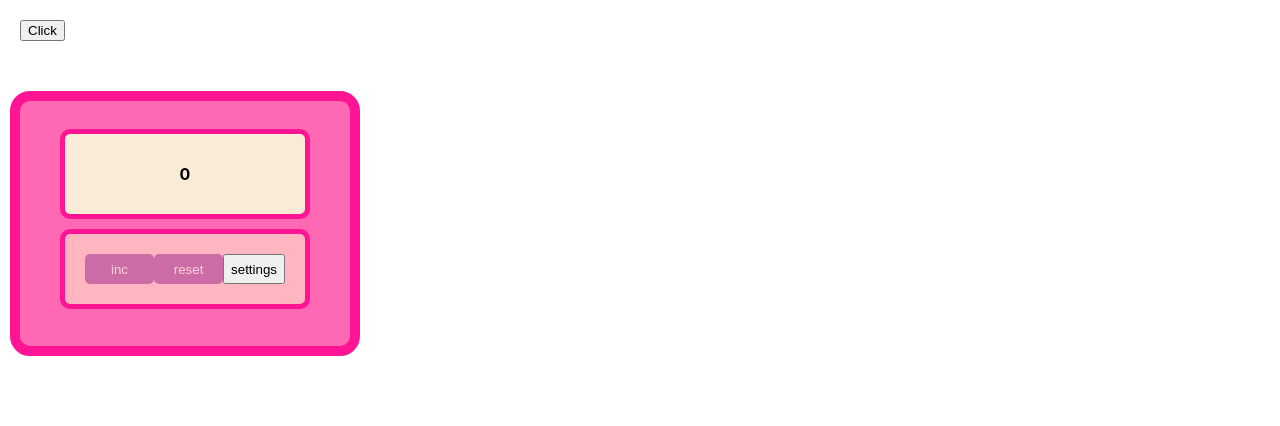
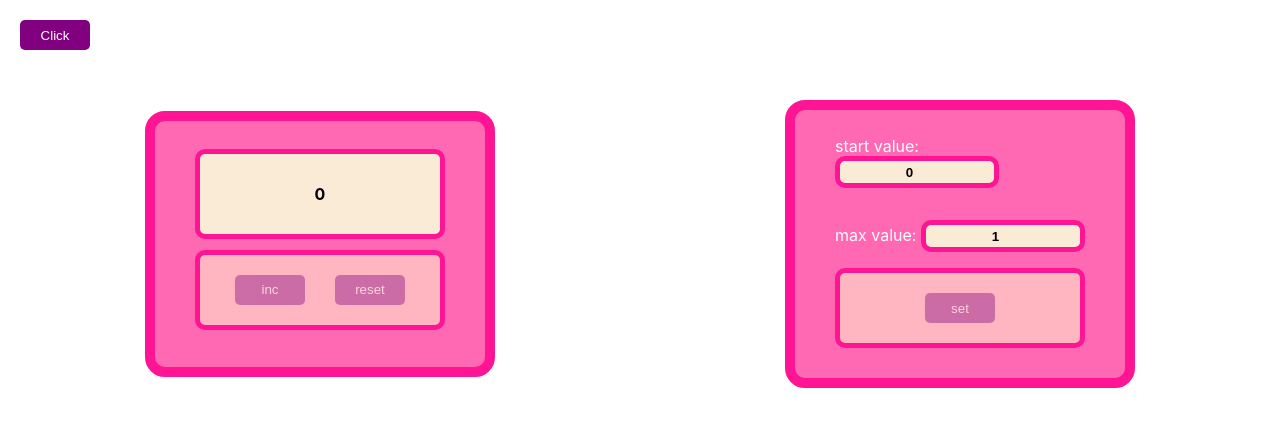
Before and after one commit to VitaMirosh/Counter, a React (Create React App) app: page / in a window 1280 px wide. Shown: the top 426 px of the page. Built offline with nearby package versions, Linux system fonts and the light colour scheme.

Commit message:
super counter  + localSt

```diff
--- a/src/App.css
+++ b/src/App.css
@@ -12,3 +12,11 @@
     display: block;
     margin: 20px 0 0 20px;
 }
+.button{
+    width: 70px;
+    height: 30px;
+    background-color: purple;
+    border-radius: 5px;
+    border: purple;
+    color: white;
+}
--- a/src/App.tsx
+++ b/src/App.tsx
@@ -23,6 +23,8 @@ function App() {
         localStorage.setItem('count', JSON.stringify(counter))
         localStorage.setItem('text', textValue)
         localStorage.setItem('dis', JSON.stringify(disButton))
+        localStorage.setItem('switchOn',JSON.stringify(switchButton))
+
 
         if (maxValue === 1 && startValue === 0) {
             setTextValue('')
@@ -32,7 +34,7 @@ function App() {
             }
         }
 
-    }, [startValue, maxValue, counter, textValue, disButton])
+    }, [startValue, maxValue, counter, textValue, disButton,switchButton])
 
 
     let strString = localStorage.getItem('valueSt')
@@ -40,6 +42,7 @@ function App() {
     let coun = localStorage.getItem('count')
     let t = localStorage.getItem('text')
     let disBut = localStorage.getItem('dis')
+    let switchCount=localStorage.getItem('switchOn')
 
     useEffect(() => {
         if (strString) {
@@ -57,6 +60,9 @@ function App() {
         if (disBut) {
             setDisButton(JSON.parse(disBut))
         }
+        if(switchCount){
+            setSwitchButton(JSON.parse(switchCount))
+        }
     }, [])
 
 
@@ -67,28 +73,32 @@ function App() {
 
     const click = () => {
         if (switchButton) {
-
+            setSwitchButton(false)
+        }else{
+            setSwitchButton(true)
         }
     }
 
 
     return (
         <div className="App">
-            <button className={'but'} onClick={click}>Click</button>
-            {/*<SimpleCounter*/}
-            {/*    textValue={textValue}*/}
-            {/*    counter={counter}*/}
-            {/*    incCounterHandler={incCounterHandler}*/}
-            {/*    resentCounterHandler={resentCounterHandler}*/}
-            {/*    startValue={startValue}*/}
-            {/*    maxValue={maxValue}*/}
-            {/*    disButton={disButton}*/}
-            {/*    setStartValue={setStartValue}*/}
-            {/*    setMaxvalue={setMaxvalue}*/}
-            {/*    setCounter={setCounter}*/}
-            {/*    setTextValue={setTextValue}*/}
-            {/*    setDisButton={setDisButton}*/}
-            {/*/>*/}
+            <button className={'button'} onClick={click}>Click</button>
+           {switchButton ?
+                <SimpleCounter
+                    textValue={textValue}
+                    counter={counter}
+                    incCounterHandler={incCounterHandler}
+                    resentCounterHandler={resentCounterHandler}
+                    startValue={startValue}
+                    maxValue={maxValue}
+                    disButton={disButton}
+                    setStartValue={setStartValue}
+                    setMaxvalue={setMaxvalue}
+                    setCounter={setCounter}
+                    setTextValue={setTextValue}
+                    setDisButton={setDisButton}
+
+                /> :
                 <SuperCounter
                     textValue={textValue}
                     counter={counter}
@@ -104,7 +114,7 @@ function App() {
                     setDisButton={setDisButton}
 
                 />
-
+            }
         </div>
     );
 }
--- a/src/Components/Counters/Counter.tsx
+++ b/src/Components/Counters/Counter.tsx
@@ -9,14 +9,14 @@ type PropsType = {
     maxValue: number,
     disButton: boolean,
     setSetting?: (sett: boolean) => void,
-    setting?: boolean
+    setting?: boolean,
+
 }
 
 export function Counter(props: PropsType) {
 
     const switchOn = () => {
         props.setSetting?.(false)
-        // if (props.setSetting) props.setSetting(false)
     }
 
     const disabledButton1 = props.disButton || props.counter === props.maxValue ? s.disable : s.button
@@ -25,16 +25,29 @@ export function Counter(props: PropsType) {
     return (
         <div className={s.counter}>
             <h1 className={displeyError}>{props.textValue === '' ? props.counter : props.textValue}</h1>
+            {props.setting ?
                 <div className={s.buttons}>
-                <button className={disabledButton1} onClick={props.incCounterHandler}
+
+                    < button className={disabledButton1} onClick={props.incCounterHandler}
+                             disabled={props.disButton}>inc
+                    </button>
+                    <button className={disabledButton2} onClick={props.resentCounterHandler}
+                            disabled={props.disButton}>reset
+                    </button>
+                    <button className={s.button} onClick={switchOn}>settings</button>
+                </div>
+                :
+                <div className={s.buttons}>
+
+                    < button className={disabledButton1} onClick={props.incCounterHandler}
                              disabled={props.disButton}>inc
                     </button>
                     <button className={disabledButton2} onClick={props.resentCounterHandler}
                             disabled={props.disButton}>reset
                     </button>
 
-                <button onClick={switchOn}>settings</button>
                 </div>
+            }
         </div>
     )
 }
--- a/src/Components/ValuesCounters/ValueCounnter.tsx
+++ b/src/Components/ValuesCounters/ValueCounnter.tsx
@@ -8,23 +8,26 @@ type GetPropsType = {
     setStartValue: (startValue: number) => void,
     setMaxvalue: (maxValue: number) => void,
     setTextValue: (text: string) => void
-    counter: number
-    setDisButton: (dis: boolean) => void
+    counter: number,
+    setDisButton: (dis: boolean) => void,
+    setSetting?: (sett: boolean) => void,
+
+
 }
 
 export function ValueCounter(props: GetPropsType) {
     const [disBut, setDisBut] = useState(true)
 
-    useEffect(() => {
-        localStorage.setItem("disabledBut", JSON.stringify(disBut))
-    }, [disBut])
-    let disabledBatton = localStorage.getItem("disabledBut")
-
-    useEffect(() => {
-        if (disabledBatton) {
-            setDisBut(JSON.parse(disabledBatton))
-        }
-    }, [])
+    // useEffect(() => {
+    //     localStorage.setItem("disabledBut", JSON.stringify(disBut))
+    // }, [disBut])
+    // let disabledBatton = localStorage.getItem("disabledBut")
+    //
+    // useEffect(() => {
+    //     if (disabledBatton) {
+    //         setDisBut(JSON.parse(disabledBatton))
+    //     }
+    // }, [])
 
     const inputHandler1 = (e: ChangeEvent<HTMLInputElement>) => {
         let newV = e.currentTarget.value;
@@ -50,6 +53,7 @@ export function ValueCounter(props: GetPropsType) {
             props.setTextValue('');
             setDisBut(true)
             props.setDisButton(false)
+           props.setSetting?.(true)
         }
     }
 
@@ -66,7 +70,7 @@ export function ValueCounter(props: GetPropsType) {
             </div>
             <div className={s.buttons}>
                 <button className={buttonDisabled} onClick={newValue}
-                        disabled={disBut ? props.startValue >= props.maxValue || props.startValue < 0 || props.maxValue < 0 : false}>set
+                        disabled={disBut ? props.startValue >= props.maxValue || props.startValue < 0 || props.maxValue < 0 || props.startValue === props.counter : false}>set
                 </button>
             </div>
         </div>
--- a/src/Components/ValuesCounters/ValueCounters.module.css
+++ b/src/Components/ValuesCounters/ValueCounters.module.css
@@ -3,6 +3,7 @@
     border: solid 10px deeppink;
     border-radius: 20px;
     padding: 10px 40px 30px 40px;
+    margin: 50px 10px 50px;
     background-color: hotpink;
 }
 
--- /dev/null
+++ b/src/SuperCounter/SuperCount.module.css
@@ -0,0 +1,5 @@
+.super{
+    display: flex;
+    justify-content: center;
+    align-items: center;
+}
--- a/src/SuperCounter/SuperCounter.tsx
+++ b/src/SuperCounter/SuperCounter.tsx
@@ -1,7 +1,7 @@
 import {Counter} from "../Components/Counters/Counter";
-import React, {useState} from "react";
+import React, {useEffect, useState} from "react";
 import {ValueCounter} from "../Components/ValuesCounters/ValueCounnter";
-import {SimpleCounter} from "../Components/SimpleCounter/SimpleCounter";
+import s from './SuperCount.module.css'
 
 type SuperCounter = {
     textValue: string,
@@ -22,9 +22,20 @@ type SuperCounter = {
 export function SuperCounter(props: SuperCounter) {
 
     const [setting, setSetting] = useState<boolean>(true)
+useEffect(()=>{
+    localStorage.setItem('settings',JSON.stringify(setting))
+},[setting])
 
+    let settingsNew=localStorage.getItem('settings')
+
+    useEffect(()=>{
+        if(settingsNew){
+            setSetting (JSON.parse(settingsNew))
+        }
+
+    },[])
     return (
-        <>
+        <div className={s.super}>
             {setting
                 ? <Counter
                     textValue={props.textValue}
@@ -46,11 +57,12 @@ export function SuperCounter(props: SuperCounter) {
                     setTextValue={props.setTextValue}
                     counter={props.counter}
                     setDisButton={props.setDisButton}
+                    setSetting={setSetting}
 
                 />
 
             }
-        </>
+        </div>
     )
 
 
```
Lines whose indentation alone changed are shown as unchanged.
